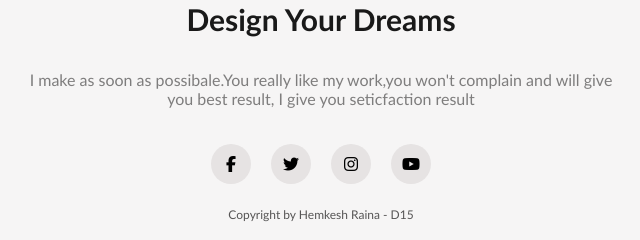
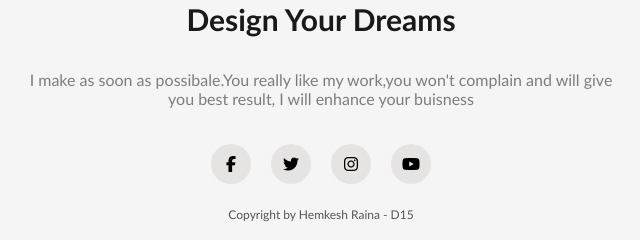
Before and after one commit to hemkeshraina/HemkeshRaina., a plain HTML site: page My page.html in a window 1280 px wide. Shown: the part 2002-2242 px from the top of the page, 319-959 px from the left. Drawn offline with Linux system fonts and the light colour scheme.

Commit message:
Update My page.html

```diff
--- a/My page.html
+++ b/My page.html
@@ -92,7 +92,7 @@
 	 <!--heading-->
   <p>Design Your Dreams </p>
 	 <!--paragraph-->
-	 <p>I make as soon as possibale.You really like my work,you won't complain and will give you best result, I give you seticfaction result</p>
+	 <p>I make as soon as possibale.You really like my work,you won't complain and will give you best result, I will enhance your buisness</p>
 	 <!--social-->
 	<div class="social-icons">
 	<a href="#"><i class="fab fa-facebook-f"></i></a>
```
